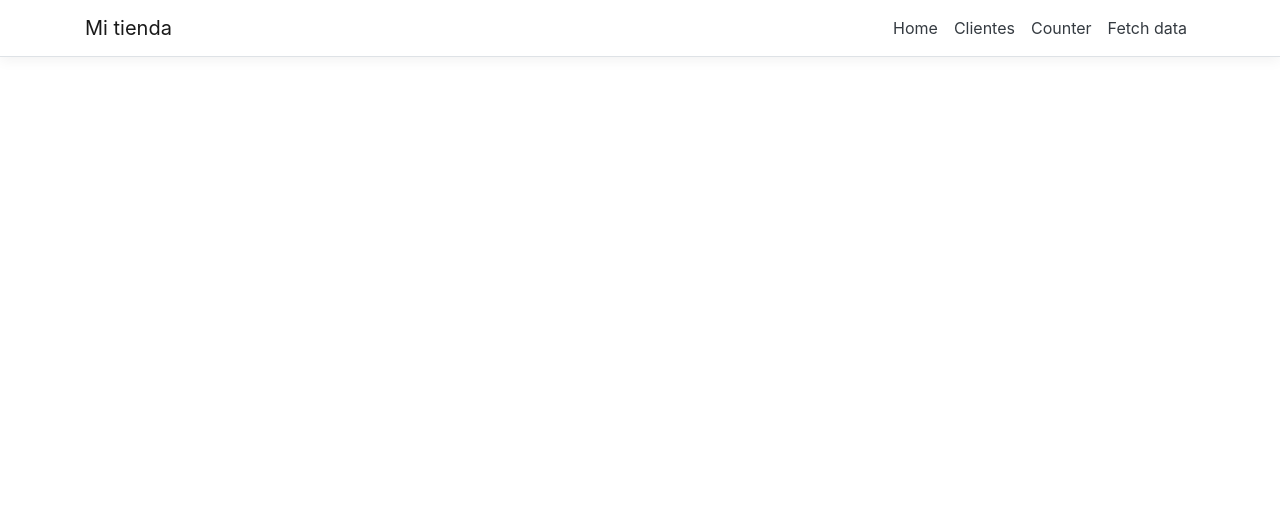
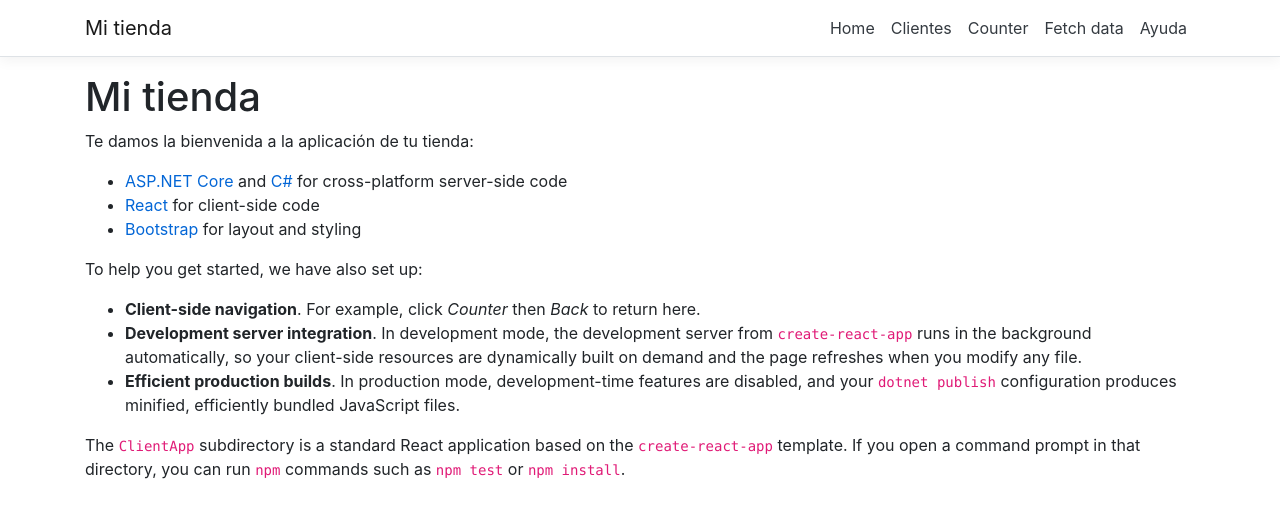
Before and after one commit to robingiraldo123/proyect-dotnet, a React (Create React App) app in the folder ClientApp/: page /ayuda in a window 1280 px wide. Shown: the top 518 px of the page. Built offline with nearby package versions, Linux system fonts and the light colour scheme.

Commit message:
Página de ayuda para navegar la app

```diff
--- a/ClientApp/src/App.js
+++ b/ClientApp/src/App.js
@@ -5,6 +5,7 @@ import { Home } from './components/Home';
 import { FetchData } from './components/FetchData';
 import { Counter } from './components/Counter';
 import { Cliente } from './components/Cliente';
+import { Ayuda } from './components/Ayuda';
 
 import './custom.css'
 
@@ -18,6 +19,7 @@ export default class App extends Component {
         <Route path='/counter' component={Counter} />
         <Route path='/fetch-data' component={FetchData} />
         <Route path='/clientes' component={Cliente} />
+        <Route path='/ayuda' component={Ayuda} />
       </Layout>
     );
   }
--- /dev/null
+++ b/ClientApp/src/components/Ayuda.js
@@ -0,0 +1,26 @@
+import React, { Component } from 'react';
+
+export class Ayuda extends Component {
+  static displayName = Ayuda.name;
+
+  render () {
+    return (
+      <div>
+        <h1>Mi tienda</h1>
+        <p>Te damos la bienvenida a la aplicación de tu tienda:</p>
+        <ul>
+          <li><a href='https://get.asp.net/'>ASP.NET Core</a> and <a href='https://msdn.microsoft.com/en-us/library/67ef8sbd.aspx'>C#</a> for cross-platform server-side code</li>
+          <li><a href='https://facebook.github.io/react/'>React</a> for client-side code</li>
+          <li><a href='http://getbootstrap.com/'>Bootstrap</a> for layout and styling</li>
+        </ul>
+        <p>To help you get started, we have also set up:</p>
+        <ul>
+          <li><strong>Client-side navigation</strong>. For example, click <em>Counter</em> then <em>Back</em> to return here.</li>
+          <li><strong>Development server integration</strong>. In development mode, the development server from <code>create-react-app</code> runs in the background automatically, so your client-side resources are dynamically built on demand and the page refreshes when you modify any file.</li>
+          <li><strong>Efficient production builds</strong>. In production mode, development-time features are disabled, and your <code>dotnet publish</code> configuration produces minified, efficiently bundled JavaScript files.</li>
+        </ul>
+        <p>The <code>ClientApp</code> subdirectory is a standard React application based on the <code>create-react-app</code> template. If you open a command prompt in that directory, you can run <code>npm</code> commands such as <code>npm test</code> or <code>npm install</code>.</p>
+      </div>
+    );
+  }
+}
--- a/ClientApp/src/components/NavMenu.js
+++ b/ClientApp/src/components/NavMenu.js
@@ -42,6 +42,9 @@ export class NavMenu extends Component {
                 <NavItem>
                   <NavLink tag={Link} className="text-dark" to="/fetch-data">Fetch data</NavLink>
                 </NavItem>
+                <NavItem>
+                  <NavLink tag={Link} className="text-dark" to="/ayuda">Ayuda</NavLink>
+                </NavItem>
               </ul>
             </Collapse>
           </Container>
```
Also changed, not shown: 11 other files (tests, documents, lock files or other folders).
